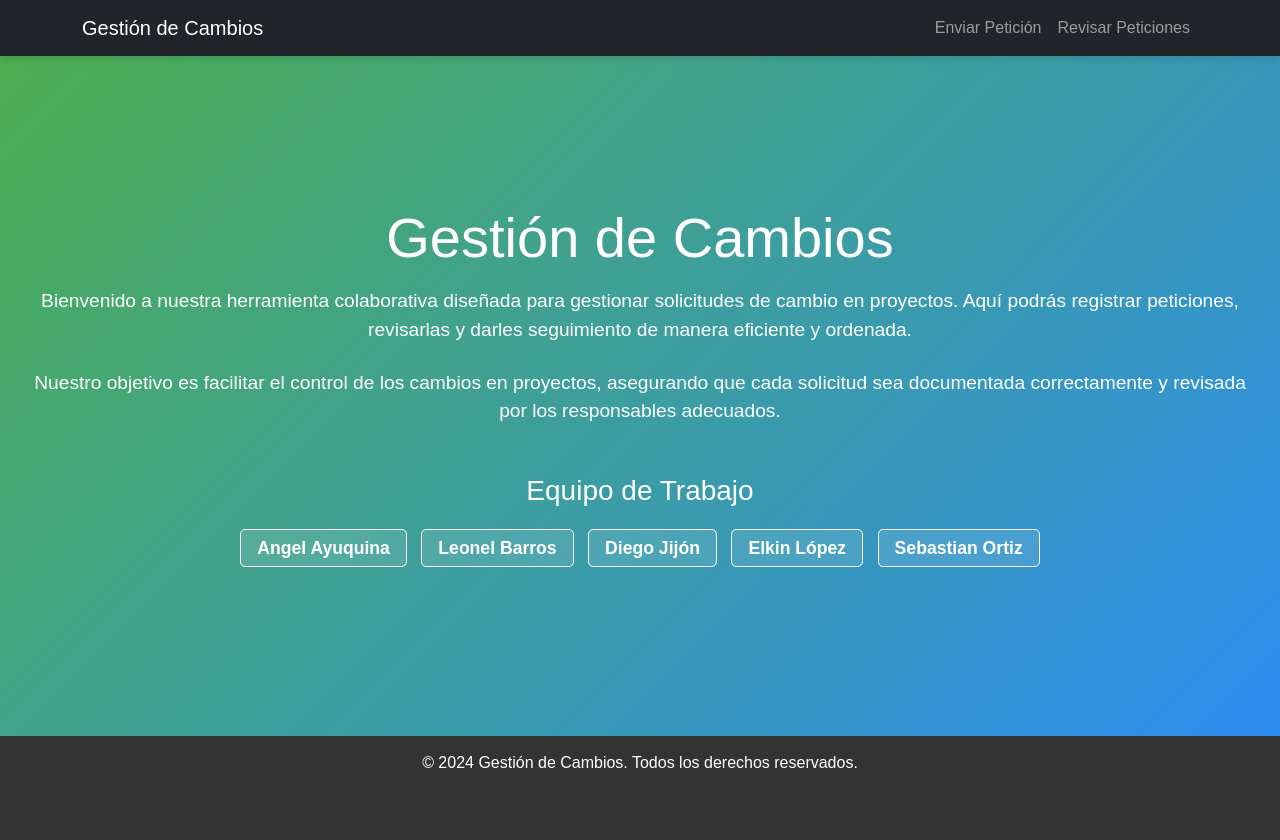
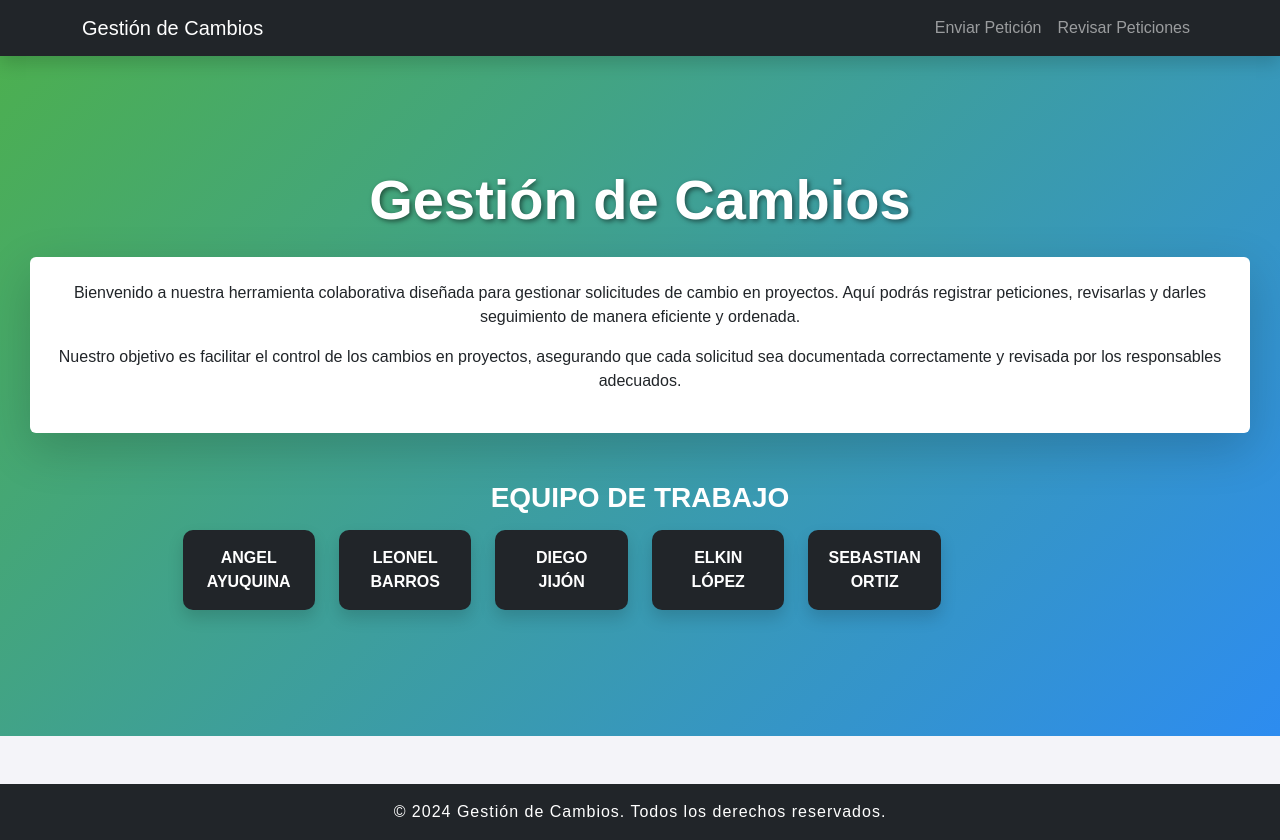
Before and after one commit to Elkinnn/Formulario_Gestion_Cambios, a PHP site: page / in a window 1280 px wide. Before the commit the page ends 768 px from the top, so only its background shows below. Run offline with PHP 8.4, Linux system fonts and the light colour scheme.

Commit message:
Mejorar diseño de la página de inicio con estructura de tarjetas y cuadros informativos

```diff
--- a/css/index.css
+++ b/css/index.css
@@ -1,57 +1,45 @@
 body {
     font-family: 'Arial', sans-serif;
     background-color: #f4f4f9;
-    color: #333;
     margin: 0;
     padding: 0;
     height: 100%;
 }
 
 .navbar {
-    box-shadow: 0 4px 6px rgba(0, 0, 0, 0.1);
+    box-shadow: 0 4px 8px rgba(0, 0, 0, 0.2);
 }
 
 .hero {
-    display: flex;
-    justify-content: center;
-    align-items: center;
-    text-align: center;
     min-height: calc(100vh - 70px - 50px);
     background: linear-gradient(135deg, #4caf50, #2d8cf0);
-    color: white;
-    padding: 20px;
+    text-align: center;
+    padding: 30px;
 }
 
 .hero h1 {
-    font-size: 3.5rem;
-    margin-bottom: 1rem;
+    text-shadow: 2px 2px 5px rgba(0, 0, 0, 0.5);
 }
 
-.hero p {
-    font-size: 1.2rem;
-    margin-bottom: 1.5rem;
+.bg-light {
+    background-color: #ffffff !important;
+    box-shadow: 0px 4px 8px rgba(0, 0, 0, 0.2);
 }
 
-.hero .list-inline {
-    margin-top: 20px;
+.card {
+    text-align: center;
+    border-radius: 10px;
 }
 
-.hero .list-inline-item {
-    font-size: 1.1rem;
+.card p {
+    font-size: 1rem;
     font-weight: bold;
-    color: #fff;
-    border: 1px solid #fff;
-    padding: 5px 10px;
-    border-radius: 5px;
-    background-color: rgba(255, 255, 255, 0.1);
-    margin: 5px;
+    text-transform: uppercase;
 }
 
 footer {
     background-color: #333;
     color: white;
-    text-align: center;
     padding: 15px 0;
-    position: relative;
-    width: 100%;
+    letter-spacing: 1px;
 }
--- a/index.php
+++ b/index.php
@@ -8,7 +8,8 @@
     <link href="css/index.css" rel="stylesheet">
 </head>
 <body>
-    <nav class="navbar navbar-expand-lg navbar-dark bg-dark">
+    <!-- Barra de Navegación -->
+    <nav class="navbar navbar-expand-lg navbar-dark bg-dark shadow">
         <div class="container">
             <a class="navbar-brand" href="#">Gestión de Cambios</a>
             <button class="navbar-toggler" type="button" data-bs-toggle="collapse" data-bs-target="#navbarNav" aria-controls="navbarNav" aria-expanded="false" aria-label="Toggle navigation">
@@ -27,30 +28,66 @@
         </div>
     </nav>
 
-    <div class="hero">
-        <div class="text-center text-white">
-            <h1>Gestión de Cambios</h1>
-            <p class="mt-3">
-                Bienvenido a nuestra herramienta colaborativa diseñada para gestionar solicitudes de cambio en proyectos.
-                Aquí podrás registrar peticiones, revisarlas y darles seguimiento de manera eficiente y ordenada.
-            </p>
-            <p class="mt-3">
-                Nuestro objetivo es facilitar el control de los cambios en proyectos, asegurando que cada solicitud sea documentada
-                correctamente y revisada por los responsables adecuados.
-            </p>
-            <h3 class="mt-5">Equipo de Trabajo</h3>
-            <ul class="list-inline mt-3">
-                <li class="list-inline-item px-3">Angel Ayuquina</li>
-                <li class="list-inline-item px-3">Leonel Barros</li>
-                <li class="list-inline-item px-3">Diego Jijón</li>
-                <li class="list-inline-item px-3">Elkin López</li>
-                <li class="list-inline-item px-3">Sebastian Ortiz</li>
-            </ul>
+    <!-- Hero Section -->
+    <div class="hero d-flex flex-column align-items-center justify-content-center text-white">
+        <div class="text-center">
+            <h1 class="display-4 fw-bold mb-4">Gestión de Cambios</h1>
+            <div class="bg-light text-dark p-4 rounded shadow-lg">
+                <p>
+                    Bienvenido a nuestra herramienta colaborativa diseñada para gestionar solicitudes de cambio en proyectos.
+                    Aquí podrás registrar peticiones, revisarlas y darles seguimiento de manera eficiente y ordenada.
+                </p>
+                <p>
+                    Nuestro objetivo es facilitar el control de los cambios en proyectos, asegurando que cada solicitud
+                    sea documentada correctamente y revisada por los responsables adecuados.
+                </p>
+            </div>
+        </div>
+        <div class="mt-5 w-75 text-center">
+            <h3 class="text-uppercase fw-bold">Equipo de Trabajo</h3>
+            <div class="row mt-3">
+                <div class="col-md-2 col-sm-4 col-6 mb-3">
+                    <div class="card bg-dark text-white border-0 shadow">
+                        <div class="card-body">
+                            <p class="mb-0">Angel Ayuquina</p>
+                        </div>
+                    </div>
+                </div>
+                <div class="col-md-2 col-sm-4 col-6 mb-3">
+                    <div class="card bg-dark text-white border-0 shadow">
+                        <div class="card-body">
+                            <p class="mb-0">Leonel Barros</p>
+                        </div>
+                    </div>
+                </div>
+                <div class="col-md-2 col-sm-4 col-6 mb-3">
+                    <div class="card bg-dark text-white border-0 shadow">
+                        <div class="card-body">
+                            <p class="mb-0">Diego Jijón</p>
+                        </div>
+                    </div>
+                </div>
+                <div class="col-md-2 col-sm-4 col-6 mb-3">
+                    <div class="card bg-dark text-white border-0 shadow">
+                        <div class="card-body">
+                            <p class="mb-0">Elkin López</p>
+                        </div>
+                    </div>
+                </div>
+                <div class="col-md-2 col-sm-4 col-6 mb-3">
+                    <div class="card bg-dark text-white border-0 shadow">
+                        <div class="card-body">
+                            <p class="mb-0">Sebastian Ortiz</p>
+                        </div>
+                    </div>
+                </div>
+            </div>
         </div>
     </div>
 
-    <footer>
-        <p>&copy; 2024 Gestión de Cambios. Todos los derechos reservados.</p>
+    <!-- Footer -->
+    <footer class="bg-dark text-white text-center py-3 mt-5">
+        <p class="mb-0">&copy; 2024 Gestión de Cambios. Todos los derechos reservados.</p>
     </footer>
 
     <script src="https://cdn.jsdelivr.net/npm/bootstrap@5.3.0/dist/js/bootstrap.bundle.min.js"></script>
```
